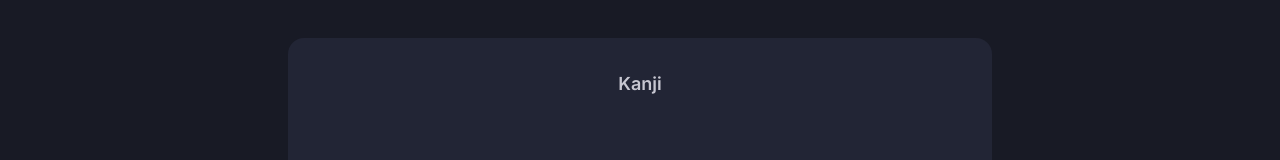
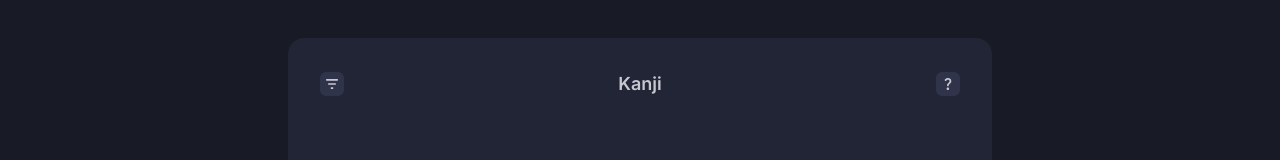
Before and after one commit to baptisthecht/memori, a Next.js app: page / in a window 1280 px wide. Shown: the part 162-322 px from the top of the page. Built offline with nearby package versions, Linux system fonts and the light colour scheme.

Commit message:
Ajout de div_filtre et ajustements sur l'affichage du header

```diff
--- a/app/page.tsx
+++ b/app/page.tsx
@@ -2,6 +2,7 @@
 
 import { useEffect, useState } from "react";
 import data from "@/public/data/data.json";
+import Image from "next/image";
 
 export default function Home() {
   const [randomWord, setRandomWord] = useState("");
@@ -53,7 +54,15 @@ export default function Home() {
     <div className="flex justify-center min-h-screen">
       <div className="div_quiz w-[704px] h-[380px] rounded-[16px] bg-[var(--surface-primary)] p-8 flex flex-col justify-between">
         {randomWord && (
-          <div className="text-center text-lg font-semibold">{wordType}</div>
+          <div className="header_quiz w-full flex flex-row justify-between items-center p-auto">
+            <div className="div_reponse w-6 h-6 bg-[var(--surface-secondary)] rounded-[6px] flex items-center justify-center hover:bg-[var(--surface-secondary-hover)] group">
+              <Image src="/filtre.svg" alt="Aide" width={12} height={12} />
+            </div>
+            <div className="text-lg font-semibold">{wordType}</div>
+            <div className="div_reponse w-6 h-6 bg-[var(--surface-secondary)] rounded-[6px] flex items-center justify-center hover:bg-[var(--surface-secondary-hover)] group">
+              <Image src="/reponse.svg" alt="Aide" width={12} height={12} />
+            </div>
+          </div>
         )}
         {randomWord && (
           <div className="text-center text-[48px] font-bold self-center">{randomWord}</div>
--- /dev/null
+++ b/components/ui/tooltip.tsx
@@ -0,0 +1,30 @@
+"use client"
+
+import * as React from "react"
+import * as TooltipPrimitive from "@radix-ui/react-tooltip"
+
+import { cn } from "@/lib/utils"
+
+const TooltipProvider = TooltipPrimitive.Provider
+
+const Tooltip = TooltipPrimitive.Root
+
+const TooltipTrigger = TooltipPrimitive.Trigger
+
+const TooltipContent = React.forwardRef<
+  React.ElementRef<typeof TooltipPrimitive.Content>,
+  React.ComponentPropsWithoutRef<typeof TooltipPrimitive.Content>
+>(({ className, sideOffset = 4, ...props }, ref) => (
+  <TooltipPrimitive.Content
+    ref={ref}
+    sideOffset={sideOffset}
+    className={cn(
+      "z-50 overflow-hidden rounded-md border bg-popover px-3 py-1.5 text-sm text-popover-foreground shadow-md animate-in fade-in-0 zoom-in-95 data-[state=closed]:animate-out data-[state=closed]:fade-out-0 data-[state=closed]:zoom-out-95 data-[side=bottom]:slide-in-from-top-2 data-[side=left]:slide-in-from-right-2 data-[side=right]:slide-in-from-left-2 data-[side=top]:slide-in-from-bottom-2",
+      className
+    )}
+    {...props}
+  />
+))
+TooltipContent.displayName = TooltipPrimitive.Content.displayName
+
+export { Tooltip, TooltipTrigger, TooltipContent, TooltipProvider }
--- a/package.json
+++ b/package.json
@@ -11,6 +11,7 @@
   "dependencies": {
     "@next/font": "^14.2.14",
     "@radix-ui/react-slot": "^1.1.0",
+    "@radix-ui/react-tooltip": "^1.1.3",
     "class-variance-authority": "^0.7.0",
     "clsx": "^2.1.1",
     "lucide-react": "^0.447.0",
```
Also changed, not shown: 1 other file (tests, documents, lock files or other folders).
